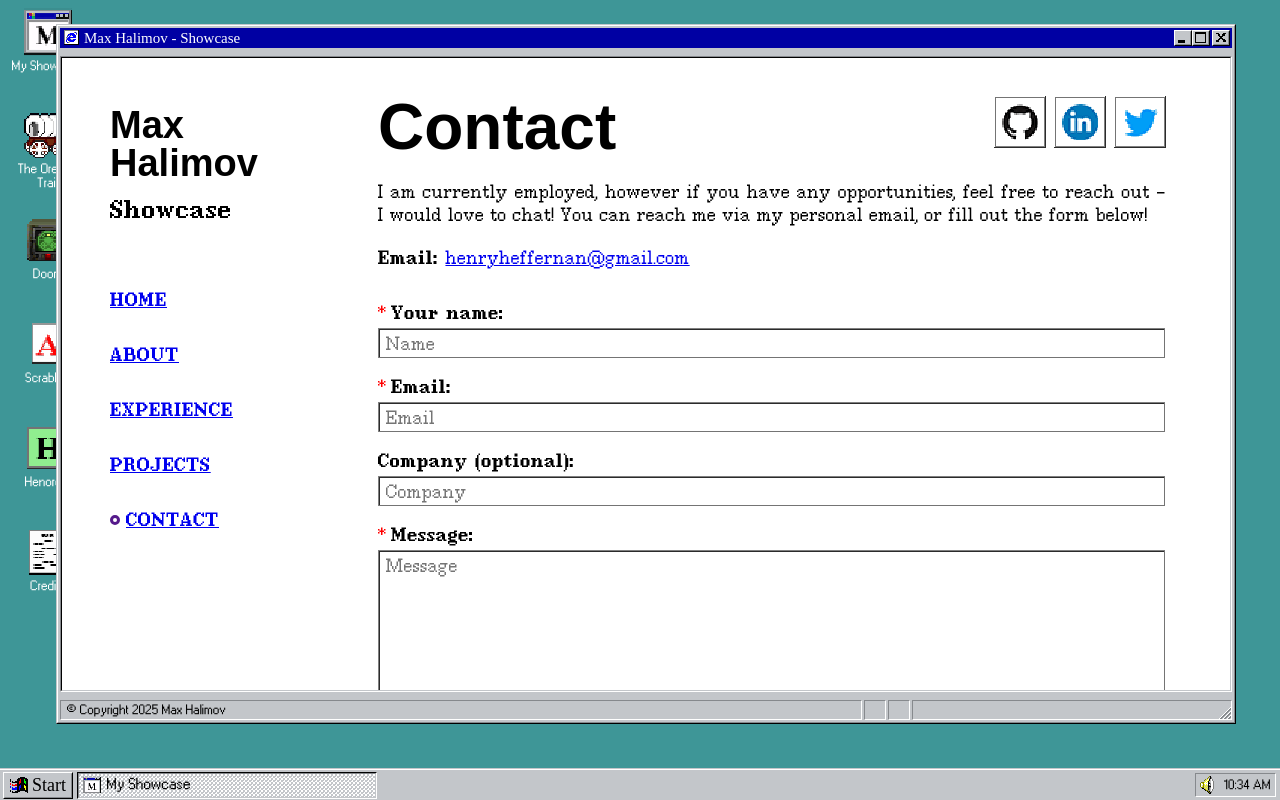
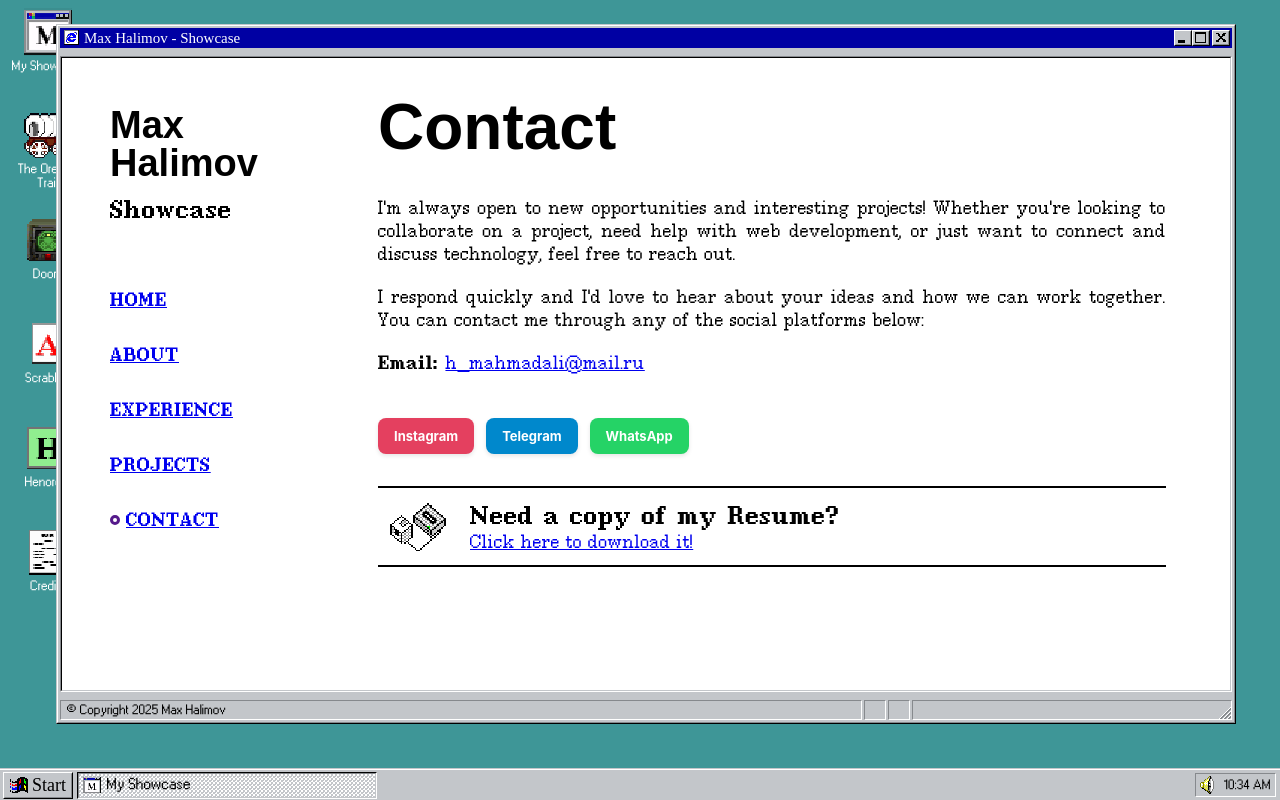
Before and after one commit to MaxHalimov/inner-site, a React (Create React App) app: page /#/contact in a window 1280 px wide. Built offline with nearby package versions, Linux system fonts and the light colour scheme; a web font is replaced by a local one.

Commit message:
some changes

```diff
--- a/src/assets/icons/index.ts
+++ b/src/assets/icons/index.ts
@@ -1,4 +1,4 @@
-import React from 'react';
+
 
 import windowResize from './windowResize.png';
 import maximize from './maximize.png';
--- a/src/components/showcase/Contact.tsx
+++ b/src/components/showcase/Contact.tsx
@@ -1,248 +1,67 @@
-import React, { useEffect, useState, useCallback } from 'react';
-import colors from '../../constants/colors';
-import twitterIcon from '../../assets/pictures/contact-twitter.png';
-import ghIcon from '../../assets/pictures/contact-gh.png';
-import inIcon from '../../assets/pictures/contact-in.png';
+import React from 'react';
 import ResumeDownload from './ResumeDownload';
 
 export interface ContactProps {}
 
-// function to validate email
-const validateEmail = (email: string) => {
-    const re =
-        // eslint-disable-next-line
-        /^(([^<>()\[\]\\.,;:\s@"]+(\.[^<>()\[\]\\.,;:\s@"]+)*)|(".+"))@((\[[0-9]{1,3}\.[0-9]{1,3}\.[0-9]{1,3}\.[0-9]{1,3}\])|(([a-zA-Z\-0-9]+\.)+[a-zA-Z]{2,}))$/;
-    return re.test(String(email).toLowerCase());
-};
-
-interface SocialBoxProps {
-    icon: string;
+interface SocialButtonProps {
+    label: string;
     link: string;
+    backgroundColor: string;
 }
 
-const SocialBox: React.FC<SocialBoxProps> = ({ link, icon }) => {
+const SocialButton: React.FC<SocialButtonProps> = ({ label, link, backgroundColor }) => {
     return (
-        <a rel="noreferrer" target="_blank" href={link}>
-            <div className="big-button-container" style={styles.social}>
-                <img src={icon} alt="" style={styles.socialImage} />
+        <a rel="noreferrer" target="_blank" href={link} style={styles.socialLink}>
+            <div className="big-button-container" style={{...styles.socialButton, backgroundColor}}>
+                <span style={styles.label}>{label}</span>
             </div>
         </a>
     );
 };
 
 const Contact: React.FC<ContactProps> = (props) => {
-    const [company, setCompany] = useState('');
-    const [email, setEmail] = useState('');
-    const [name, setName] = useState('');
-    const [message, setMessage] = useState('');
-    const [isFormValid, setIsFormValid] = useState(false);
-    const [isLoading, setIsLoading] = useState(false);
-    const [formMessage, setFormMessage] = useState('');
-    const [formMessageColor, setFormMessageColor] = useState('');
-
-    useEffect(() => {
-        if (validateEmail(email) && name.length > 0 && message.length > 0) {
-            setIsFormValid(true);
-        } else {
-            setIsFormValid(false);
-        }
-    }, [email, name, message]);
-
-    async function submitForm() {
-        if (!isFormValid) {
-            setFormMessage('Form unable to validate, please try again.');
-            setFormMessageColor('red');
-            return;
-        }
-        try {
-            setIsLoading(true);
-            const res = await fetch(
-                'https://api.henryheffernan.com/api/contact',
-                {
-                    method: 'POST',
-                    headers: {
-                        'Content-Type': 'application/json',
-                    },
-                    body: JSON.stringify({
-                        company,
-                        email,
-                        name,
-                        message,
-                    }),
-                }
-            );
-            // the response will be either {success: true} or {success: false, error: message}
-            const data = (await res.json()) as
-                | {
-                      success: false;
-                      error: string;
-                  }
-                | { success: true };
-            if (data.success) {
-                setFormMessage(`Message successfully sent. Thank you ${name}!`);
-                setCompany('');
-                setEmail('');
-                setName('');
-                setMessage('');
-                setFormMessageColor(colors.blue);
-                setIsLoading(false);
-            } else {
-                setFormMessage(data.error);
-                setFormMessageColor(colors.red);
-                setIsLoading(false);
-            }
-        } catch (e) {
-            setFormMessage(
-                'There was an error sending your message. Please try again.'
-            );
-            setFormMessageColor(colors.red);
-            setIsLoading(false);
-        }
-    }
-
-    useEffect(() => {
-        if (formMessage.length > 0) {
-            setTimeout(() => {
-                setFormMessage('');
-                setFormMessageColor('');
-            }, 4000);
-        }
-    }, [formMessage]);
 
     return (
         <div className="site-page-content">
             <div style={styles.header}>
                 <h1>Contact</h1>
-                <div style={styles.socials}>
-                    <SocialBox
-                        icon={ghIcon}
-                        link={'https://github.com/henryjeff'}
-                    />
-                    <SocialBox
-                        icon={inIcon}
-                        link={'https://www.linkedin.com/in/henryheffernan/'}
-                    />
-                    <SocialBox
-                        icon={twitterIcon}
-                        link={'https://twitter.com/henryheffernan'}
-                    />
-                </div>
             </div>
             <div className="text-block">
                 <p>
-                    I am currently employed, however if you have any
-                    opportunities, feel free to reach out - I would love to
-                    chat! You can reach me via my personal email, or fill out
-                    the form below!
+                    I'm always open to new opportunities and interesting projects!
+                    Whether you're looking to collaborate on a project, need help with web development,
+                    or just want to connect and discuss technology, feel free to reach out.
+                </p>
+                <br />
+                <p>
+                    I respond quickly and I'd love to hear about your ideas and how we can work together.
+                    You can contact me through any of the social platforms below:
                 </p>
                 <br />
                 <p>
                     <b>Email: </b>
-                    <a href="mailto:henryheffernan@gmail.com">
-                        henryheffernan@gmail.com
+                    <a href="mailto:h_mahmadali@mail.ru">
+                        h_mahmadali@mail.ru
                     </a>
                 </p>
+                <br />
 
-                <div style={styles.form}>
-                    <label>
-                        <p>
-                            {!name && <span style={styles.star}>*</span>}
-                            <b>Your name:</b>
-                        </p>
-                    </label>
-                    <input
-                        style={styles.formItem}
-                        type="text"
-                        name="name"
-                        placeholder="Name"
-                        value={name}
-                        onChange={(e) => setName(e.target.value)}
+                <div style={styles.socialContainer}>
+                    <SocialButton
+                        label="Instagram"
+                        link="https://instagram.com/mahmadali_h"
+                        backgroundColor="#E4405F"
                     />
-                    <label>
-                        <p>
-                            {!validateEmail(email) && (
-                                <span style={styles.star}>*</span>
-                            )}
-                            <b>Email:</b>
-                        </p>
-                    </label>
-                    <input
-                        style={styles.formItem}
-                        type="email"
-                        name="email"
-                        placeholder="Email"
-                        value={email}
-                        onChange={(e) => setEmail(e.target.value)}
+                    <SocialButton
+                        label="Telegram"
+                        link="https://t.me/max_halimov"
+                        backgroundColor="#0088cc"
                     />
-                    <label>
-                        <p>
-                            <b>Company (optional):</b>
-                        </p>
-                    </label>
-                    <input
-                        style={styles.formItem}
-                        type="company"
-                        name="company"
-                        placeholder="Company"
-                        value={company}
-                        onChange={(e) => setCompany(e.target.value)}
+                    <SocialButton
+                        label="WhatsApp"
+                        link="https://wa.me/+992559995545"
+                        backgroundColor="#25D366"
                     />
-                    <label>
-                        <p>
-                            {!message && <span style={styles.star}>*</span>}
-                            <b>Message:</b>
-                        </p>
-                    </label>
-                    <textarea
-                        name="message"
-                        placeholder="Message"
-                        style={styles.formItem}
-                        value={message}
-                        onChange={(e) => setMessage(e.target.value)}
-                    />
-                    <div style={styles.buttons}>
-                        <button
-                            className="site-button"
-                            style={styles.button}
-                            type="submit"
-                            disabled={!isFormValid || isLoading}
-                            onMouseDown={submitForm}
-                        >
-                            {!isLoading ? (
-                                'Send Message'
-                            ) : (
-                                <p className="loading">Sending</p>
-                            )}
-                        </button>
-                        <div style={styles.formInfo}>
-                            <p
-                                style={Object.assign(
-                                    {},
-                                    { color: formMessageColor }
-                                )}
-                            >
-                                <b>
-                                    <sub>
-                                        {formMessage
-                                            ? `${formMessage}`
-                                            : ' All messages get forwarded straight to my personal email'}
-                                    </sub>
-                                </b>
-                            </p>
-                            <p>
-                                <sub>
-                                    {!isFormValid ? (
-                                        <span>
-                                            <b style={styles.star}>*</b> =
-                                            required
-                                        </span>
-                                    ) : (
-                                        '\xa0'
-                                    )}
-                                </sub>
-                            </p>
-                        </div>
-                    </div>
                 </div>
             </div>
             <ResumeDownload altText="Need a copy of my Resume?" />
@@ -251,53 +70,41 @@ const Contact: React.FC<ContactProps> = (props) => {
 };
 
 const styles: StyleSheetCSS = {
-    form: {
-        flexDirection: 'column',
-        marginTop: 32,
-    },
-    formItem: {
-        marginTop: 4,
+    header: {
+        alignItems: 'flex-end',
+        justifyContent: 'flex-start',
         marginBottom: 16,
     },
-    socialImage: {
-        width: 36,
-        height: 36,
+    socialContainer: {
+        display: 'flex',
+        flexDirection: 'row',
+        gap: '12px',
+        marginTop: 24,
+        flexWrap: 'wrap',
     },
-    buttons: {
-        justifyContent: 'space-between',
+    socialLink: {
+        textDecoration: 'none',
+        color: 'inherit',
+    },
+    socialButton: {
+        display: 'flex',
         alignItems: 'center',
+        padding: '10px 16px',
+        borderRadius: '8px',
+        color: 'white',
+        fontWeight: 'bold',
+        fontSize: '14px',
+        transition: 'transform 0.2s ease, opacity 0.2s ease',
+        cursor: 'pointer',
+        border: 'none',
+        boxShadow: '0 2px 4px rgba(0,0,0,0.1)',
+        minWidth: 'auto',
+        justifyContent: 'center',
     },
-    formInfo: {
-        textAlign: 'right',
 
-        flexDirection: 'column',
-        alignItems: 'flex-end',
-        paddingLeft: 24,
-    },
-    star: {
-        paddingRight: 4,
-        color: 'red',
-    },
-    button: {
-        minWidth: 184,
-        height: 32,
-    },
-    header: {
-        alignItems: 'flex-end',
-        justifyContent: 'space-between',
-    },
-    socials: {
-        marginBottom: 16,
-        justifyContent: 'flex-end',
-    },
-    social: {
-        width: 4,
-        height: 4,
-        // borderRadius: 1000,
-
-        justifyContent: 'center',
-        alignItems: 'center',
-        marginLeft: 8,
+    label: {
+        fontSize: '13px',
+        fontWeight: 'bold',
     },
 };
 
--- a/src/components/showcase/Home.tsx
+++ b/src/components/showcase/Home.tsx
@@ -1,7 +1,7 @@
 import React from 'react';
 import { Link } from '../general';
 
-import forhire from '../../assets/pictures/forHireGif.gif';
+
 import { useNavigate } from 'react-router';
 
 export interface HomeProps {}
--- a/src/components/showcase/Projects.tsx
+++ b/src/components/showcase/Projects.tsx
@@ -1,8 +1,6 @@
 import React, { useState } from 'react';
 import { useNavigate } from 'react-router';
 import website from '../../assets/pictures/projects/software.gif';
-import art from '../../assets/pictures/projects/art.gif';
-import music from '../../assets/pictures/projects/music.gif';
 
 export interface ProjectsProps {}
 
@@ -85,20 +83,6 @@ const Projects: React.FC<ProjectsProps> = (props) => {
                     subtitle="PROJECTS"
                     route="websites"
                 />
-                <ProjectBox
-                    icon={music}
-                    iconStyle={styles.musicIcon}
-                    title="Music"
-                    subtitle="VENTURES"
-                    route="music"
-                />
-                <ProjectBox
-                    icon={art}
-                    iconStyle={styles.artIcon}
-                    title="Art"
-                    subtitle="ENDEAVORS"
-                    route="art"
-                />
             </div>
         </div>
     );
@@ -137,18 +121,6 @@ const styles: StyleSheetCSS = {
         width: 56,
         height: 56,
     },
-    musicIcon: {
-        width: 48,
-        height: 48,
-    },
-    arrowIcon: {
-        width: 48,
-        height: 48,
-    },
-    artIcon: {
-        width: 21 * 2,
-        height: 37 * 2,
-    },
 };
 
 export default Projects;
```
Also changed, not shown: src/components/applications/ShowcaseExplorer.tsx (+0 -7 lines), src/components/showcase/About.tsx (+2 -8 lines), src/components/showcase/VerticalNavbar.tsx (+1 -11 lines).
